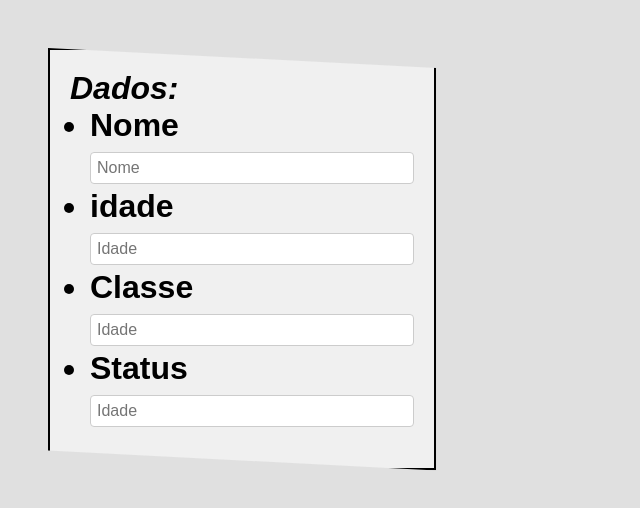
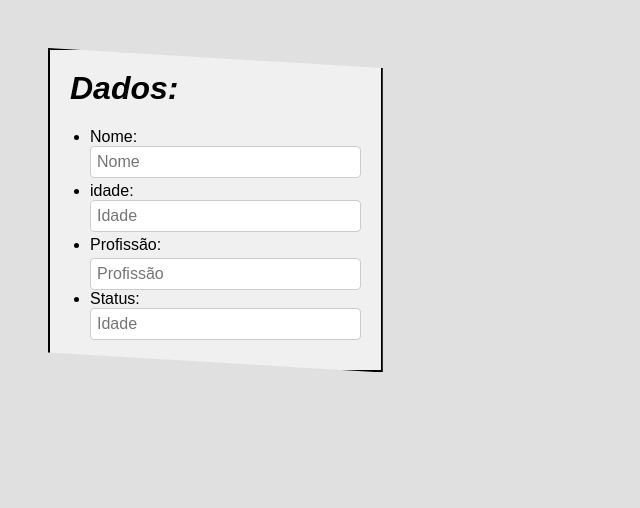
Before and after one commit to nadhon/portifolio, a plain HTML site: page poligons.html in a window 1280 px wide. Shown: the whole page, without its empty margins (0-640 px from the left). Drawn offline with Linux system fonts and the light colour scheme.

Commit message:
Update poligons.html

```diff
--- a/poligons.html
+++ b/poligons.html
@@ -4,18 +4,18 @@
     <meta charset="UTF-8">
     <meta name="viewport" content="width=device-width, initial-scale=1.0">
     <title>Document</title>
-    <link rel="stylesheet" href="diagonal.css"> <!-- Correção aqui -->
+    <link rel="stylesheet" href="diagonal.css">
 </head>
 <body>
     <div class="diagonal-box">
       <h1><em>Dados: </em>
-        <ul>
-          <li>Nome<input type="text" placeholder="Nome"/></li>
-          <li>idade<input type="text" placeholder="Idade"/></li>
-          <li>Classe<input type="text" placeholder="Idade"/></li>
-          <li>Status<input type="text" placeholder="Idade"/></li>
-        </ul>
       </h1>
+      <ul>
+        <li>Nome:<input type="text" placeholder="Nome"/></li>
+        <li>idade:<input type="text" placeholder="Idade"/></li>
+        <li>Profissão:</li><input type="text" placeholder="Profissão"/></li>
+        <li>Status:<input type="text" placeholder="Idade"/></li>
+      </ul>
     </div>
 
 </body>
```
